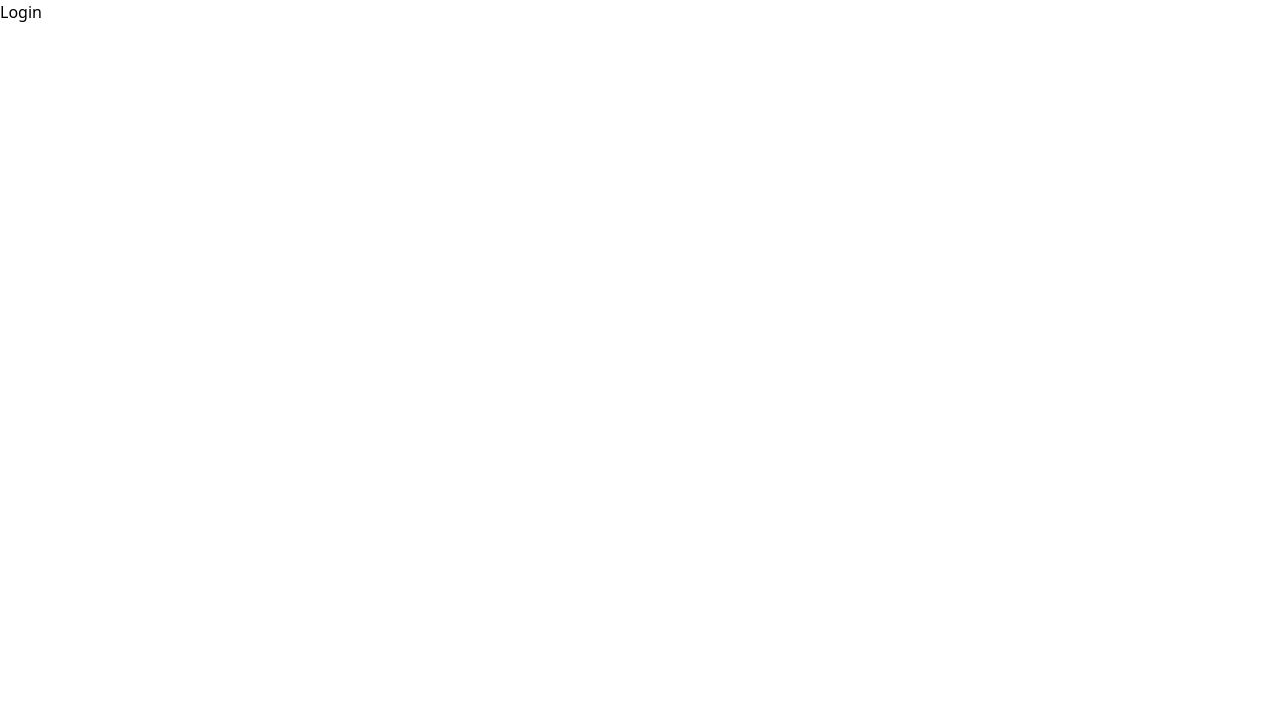
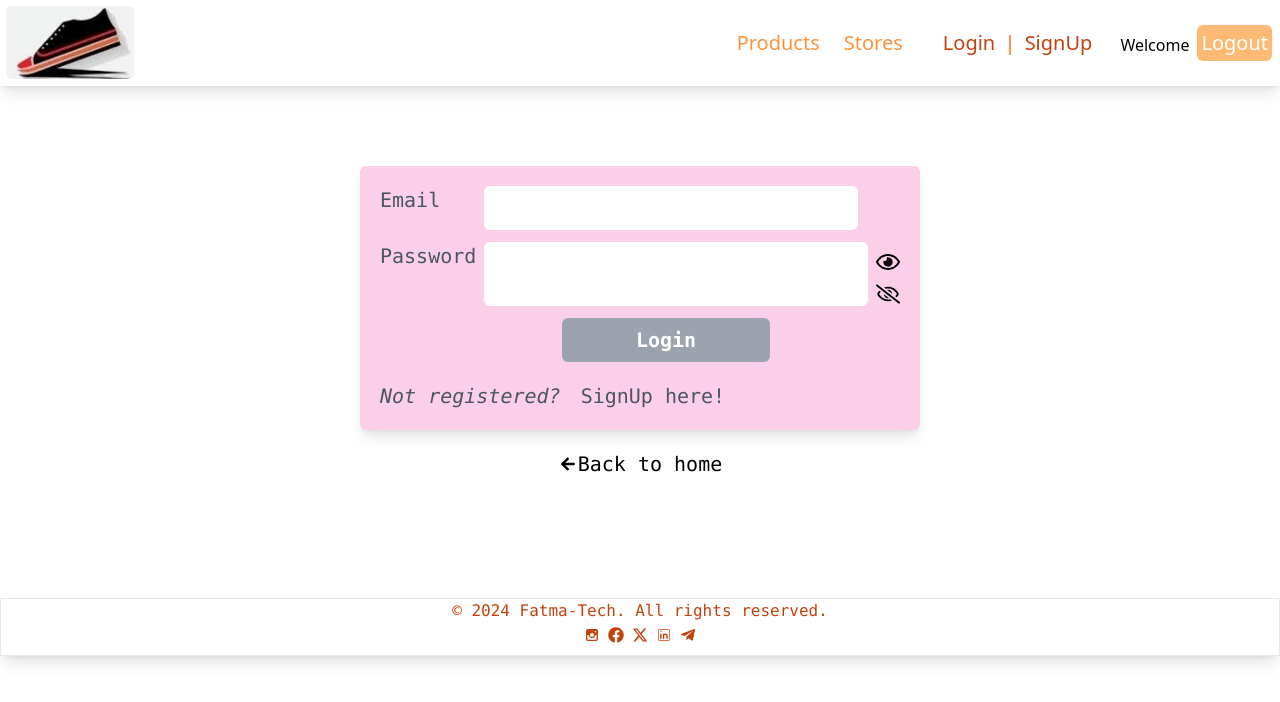
Before and after one commit to asnganje/shoeStoreFrontEnd, a React (Vite) app: page /login in a window 1280 px wide. Shown: the top 702 px of the page. Built offline with nearby package versions, Linux system fonts and the light colour scheme.

Commit message:
Import relevant dependencies for login

```diff
--- a/src/components/auth/Login.jsx
+++ b/src/components/auth/Login.jsx
@@ -1,7 +1,63 @@
+import Footer from "../Footer";
+import Header from "../Header";
+import { FaRegEye } from "react-icons/fa";
+import { FaRegEyeSlash } from "react-icons/fa";
+import { Link } from "react-router-dom";
+import { IoMdArrowRoundBack } from "react-icons/io";
+
 const Login = () => {
     return(
-        <div>Login</div>
-    )
-}
+        <section className="relative h-screen">
+        <Header />
+        <div className="flex flex-col gap-5 items-center text-xl font-mono justify-center mt-10">
+          <div className="bg-pink-200 p-5 shadow-lg rounded-md h-full w-[100%] md:w-[70vh] mt-10">
+            <form>
+              <div className="mb-3 flex gap-11 w-[100%]">
+                <label className="text-gray-600">Email</label>
+                <input
+                  type="text"
+                  className="w-[100%] mr-[8%] rounded-md p-2 focus:outline-none focus:ring focus:border-blue-300"
+                />
+              </div>
+              <div className="mb-3 flex gap-2 w-[100%]">
+                <label className="text-gray-600">Password</label>
+                <input
+                  className="w-[100%] rounded-md p-2 focus:outline-none focus:ring focus:border-blue-300"
+                />
+
+                <span className="">
+                {<FaRegEye className="text-2xl cursor-pointer mt-2"/>}
+
+                {<FaRegEyeSlash className="text-2xl cursor-pointer mt-2"/>}
+
+                </span>
+
+              </div>
+              <button className="text-white font-bold rounded-md w-[40%] mx-[35%] bg-gray-400 hover:bg-gray-500 p-2">
+                Login
+              </button>
+            </form>
+            {<p className="text-red-500 mt-2 animate-pulse"></p>}
+            <div className="flex gap-5 mt-5">
+              <p className="text-gray-600 italic">Not registered?</p>
+              <Link
+                to="/signup"
+                className="text-gray-600 hover:text-blue-500 hover:underline"
+              >
+                SignUp here!
+              </Link>
+            </div>
+          </div>
+          <Link to="/">
+            <p className="flex items-center cursor-pointer hover:underline hover:text-blue-400 mb-[15vh]">
+              <IoMdArrowRoundBack />
+              Back to home
+            </p>
+          </Link>
+        </div>
+        <Footer />
+      </section>
+    );
+  }
 
 export default Login;
```
